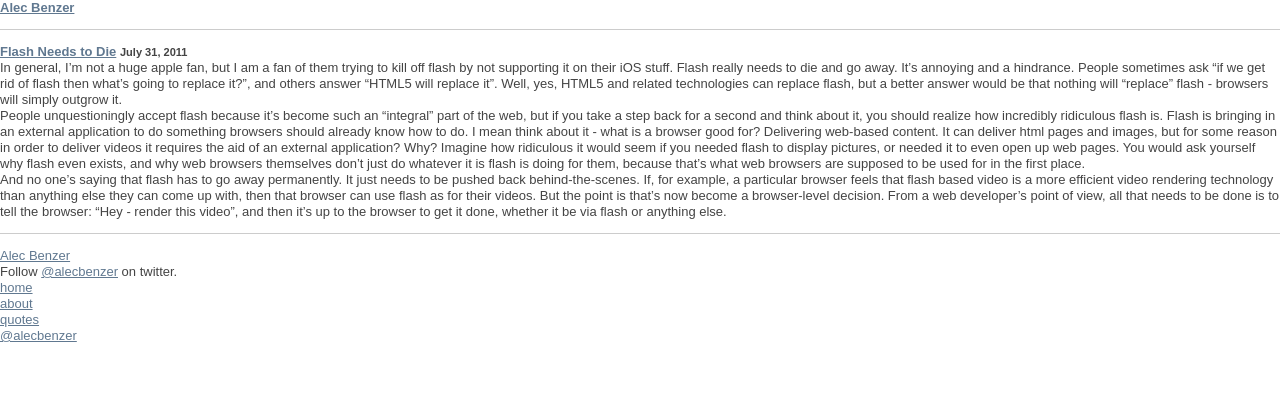
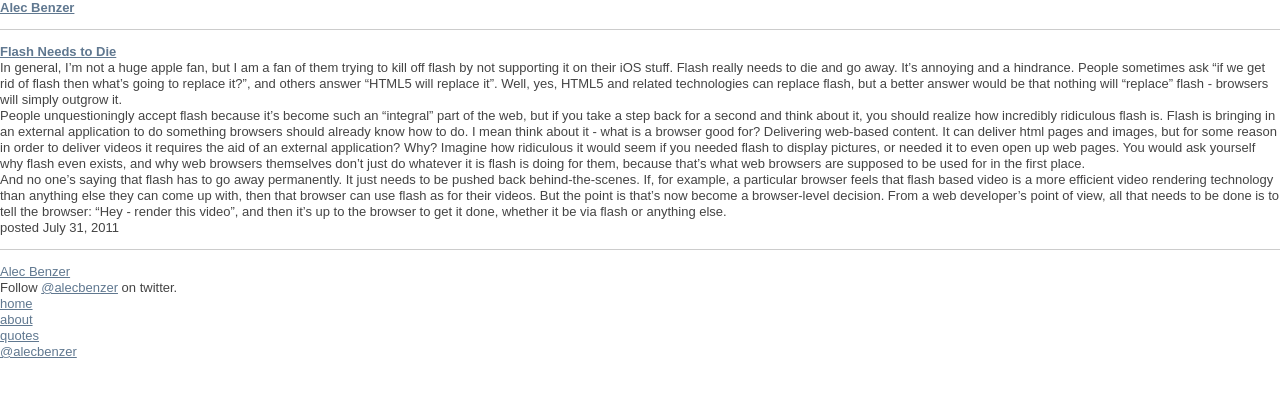
Before and after one commit to AlecBenzer/alecbenzer.github.com, a Jekyll site: the page built from _posts/2011-07-31-flash-needs-to-die.md, in a window 1280 px wide. Shown: the top 397 px of the page. Built offline with Jekyll 4.4.1, drawn with Linux system fonts in a browser that asks for light colours.

Commit message:
more format changes

```diff
--- a/_layouts/post.html
+++ b/_layouts/post.html
@@ -10,9 +10,9 @@
         <hr />
         <h1>
           <a href="{{page.url}}">{{ page.title }}</a>
-          <small class="date">{{ page.date | date:"%B %-d, %Y" }}</small>
         </h1>
         {{ content }}
+        <div class="date">posted {{ page.date | date:"%B %-d, %Y" }}</div>
       {% include footer.html %}
       {% include bio.html %}
     </div>
--- a/css/style.scss
+++ b/css/style.scss
@@ -4,6 +4,7 @@ $sidebar-width: 180px;
 $header-font: 'Georgia', serif;
 $body-font: 'Georgia', serif;
 $h1-font-size: 25px;
+$h1-color: #333;
 $body-font-size: 17px;
 $p-margin-bottom: 40px;
 $content-width: 600px;
@@ -22,14 +23,14 @@ a {
 h1, h2,  h3 {
   font-weight: 400;
   a {
-    color: black;
+    color: $h1-color;
     text-decoration: none;
     &:visited {
-      color: black;
+      color: $h1-color;
     }
     &:hover {
       text-decoration: underline;
-      color: black;
+      color: $h1-color;
     }
   }
 }
@@ -42,6 +43,15 @@ h1, h2,  h3 {
   color: #777;
   font-style: italic;
   font-size: 0.8*$body-font-size;
+}
+
+div.date {
+  margin-top: 8px;
+  font-weight: 300;
+  color: #888;
+  font-family: $header-font;
+  font-size: $h1-font-size*0.65;
+  font-style: italic;
 }
 
 #content {
```
Also changed, not shown: _layouts/page.html (+7 -2 lines), about/index.md (+1 -3 lines), index.md (+0 -1 lines).
